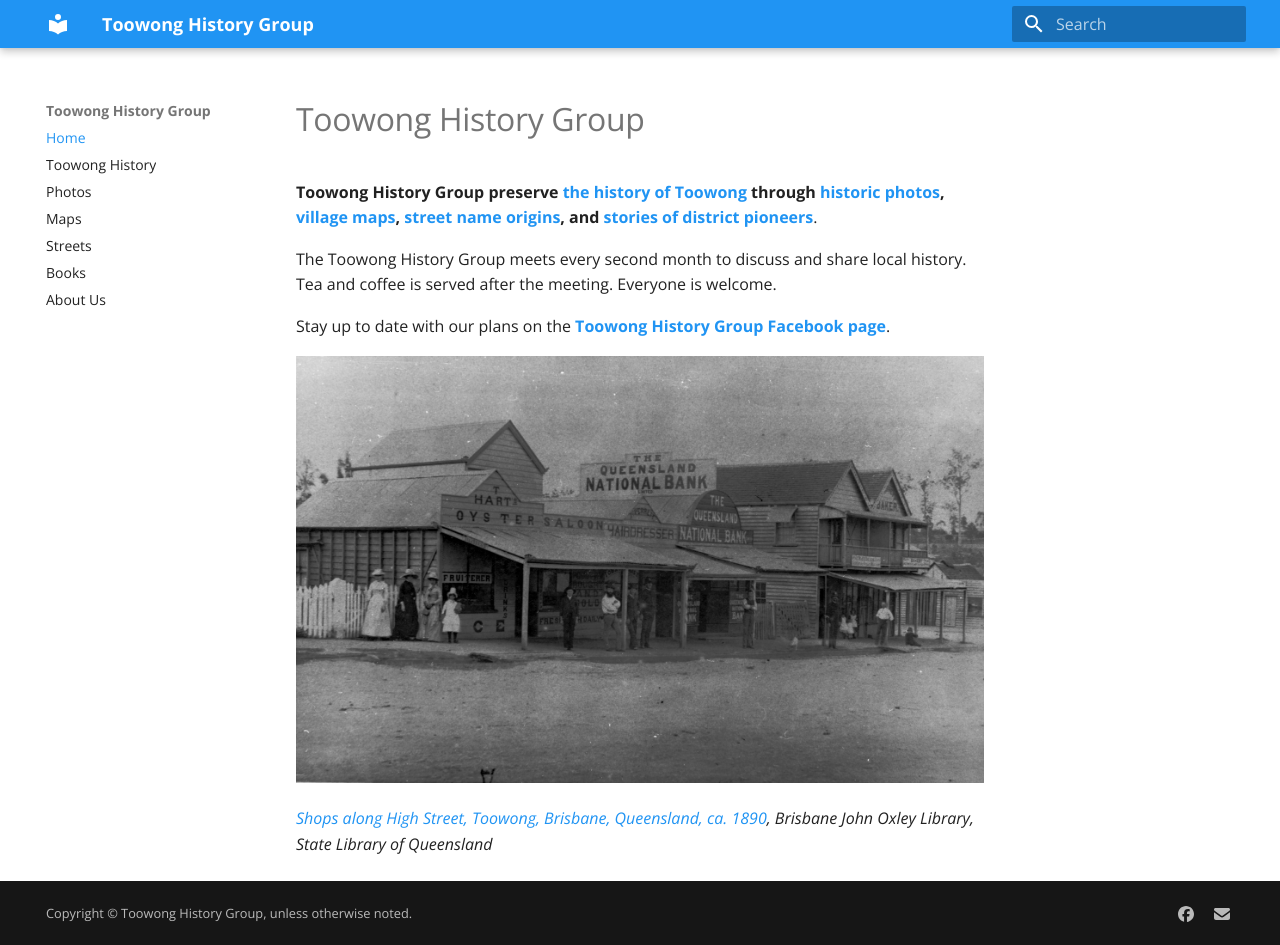
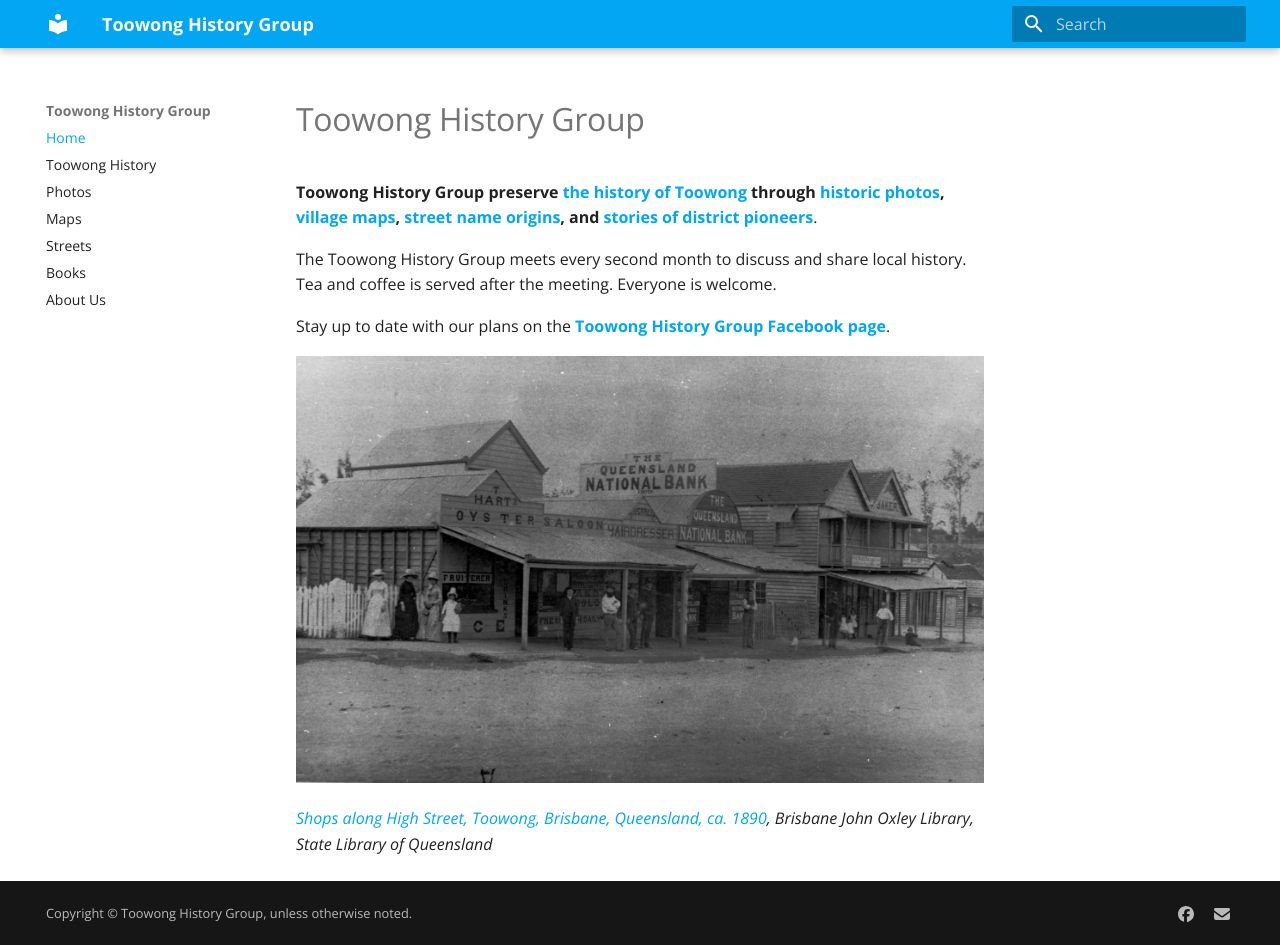
Before and after one commit to earth2gonzo/earth2gonzo.github.io, an MkDocs documentation site: the page built from docs/index.md, in a window 1280 px wide and 945 px high. Built offline with MkDocs 1.6.1 and Material for MkDocs 9.7.7, drawn with Linux system fonts in a browser that asks for light colours.

Commit message:
Update mkdocs.yml

```diff
--- a/mkdocs.yml
+++ b/mkdocs.yml
@@ -5,7 +5,7 @@
 #  icon:
 #    logo: octicons/book-16
   palette:
-    primary: blue
+    primary: light blue
     accent: light blue
   name: material
   font:
@@ -37,6 +37,7 @@
 
 plugins:
   - search
+  - social
   - glightbox:
       touchNavigation: true
       loop: false
```
